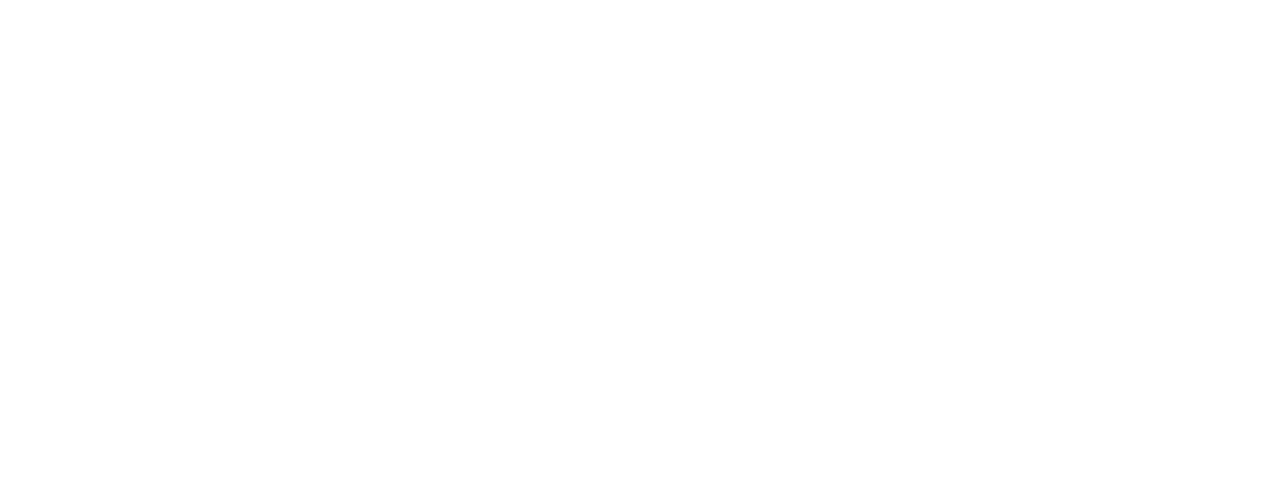
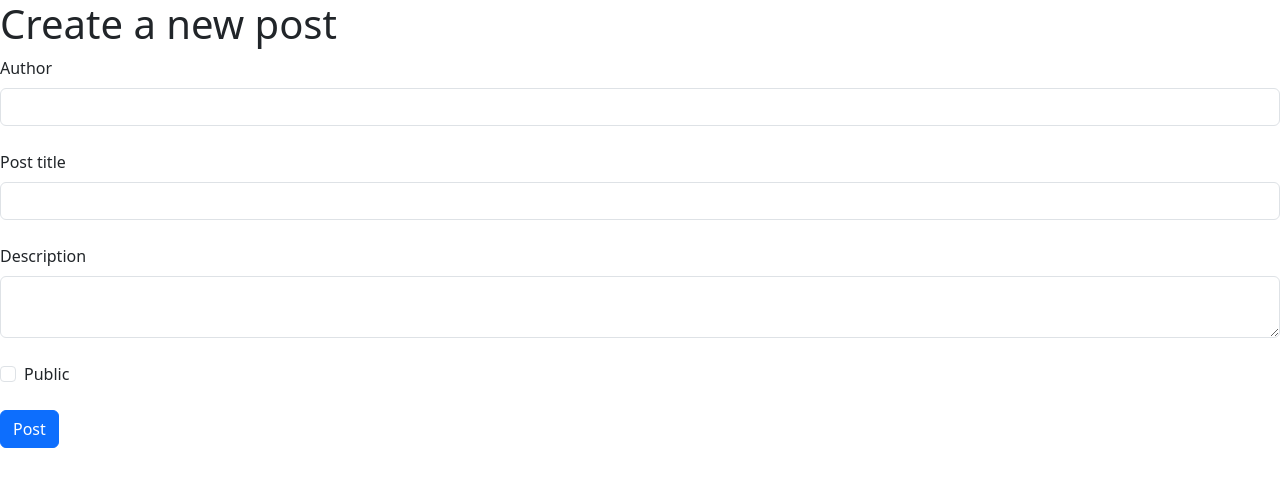
Before and after one commit to micheleferri01/react-post-form, a React (Vite) app: page / in a window 1280 px wide. Shown: the top 486 px of the page. Built offline with nearby package versions, Linux system fonts and the light colour scheme.

Commit message:
creato form e funzione di gestione input

```diff
--- a/src/App.jsx
+++ b/src/App.jsx
@@ -1,10 +1,48 @@
+import { useState } from "react"
 
+const initialFormData = {
+  author: "",
+  title: "",
+  body: "",
+  public: false,
+};
 
 export default function App() {
+  const [formData, setFormData] = useState(initialFormData);
 
+  const handleFormChange = (e) => {
+    const { name, value, type, checked } = e.target;
+
+    setFormData({...formData, [name]: type === 'checkbox'? checked : value});
+    console.log(formData);
+  }
   return (
     <>
+      <form>
+        <h1>Create a new post</h1>
+        <div className="mb-4">
+          <label htmlFor="author" className="form-label">Author</label>
+          <input value={formData.author} onChange={handleFormChange} type="text" name="author" id="author" className="form-control" />
+        </div>
 
+        <div className="mb-4">
+          <label htmlFor="post-title" className="form-label">Post title</label>
+          <input value={formData.title} onChange={handleFormChange} type="text" name="title" id='post-title' className="form-control" />
+        </div>
+
+        <div className="mb-4">
+          <label htmlFor="description" className="form-label">Description</label>
+          <textarea value={formData.body} onChange={handleFormChange} name='body' id="description" className="form-control"></textarea>
+        </div>
+
+        <div className="mb-4 form-check">
+          <input onChange={handleFormChange} type="checkbox" name="public" id="public" className="form-check-input" />
+          <label htmlFor="public" className="form-check-label">Public</label>
+        </div>
+
+        <button className='btn btn-primary'>Post</button>
+
+      </form>
     </>
   )
 }
```
Also changed, not shown: 1 other file (tests, documents, lock files or other folders).
